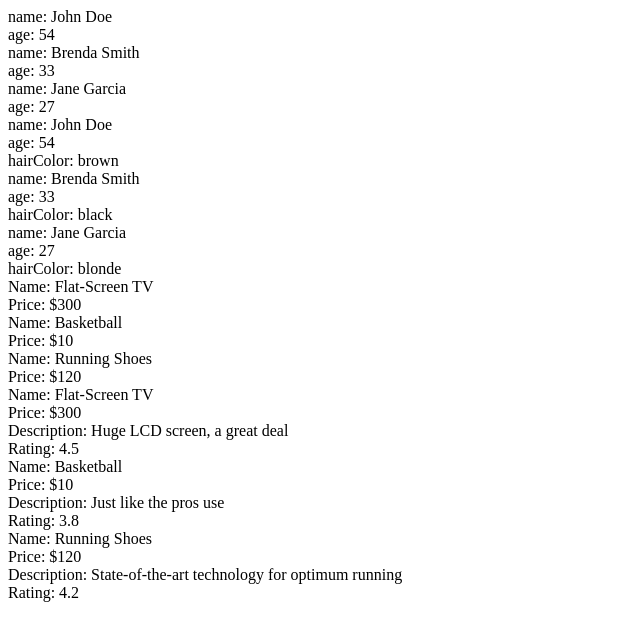
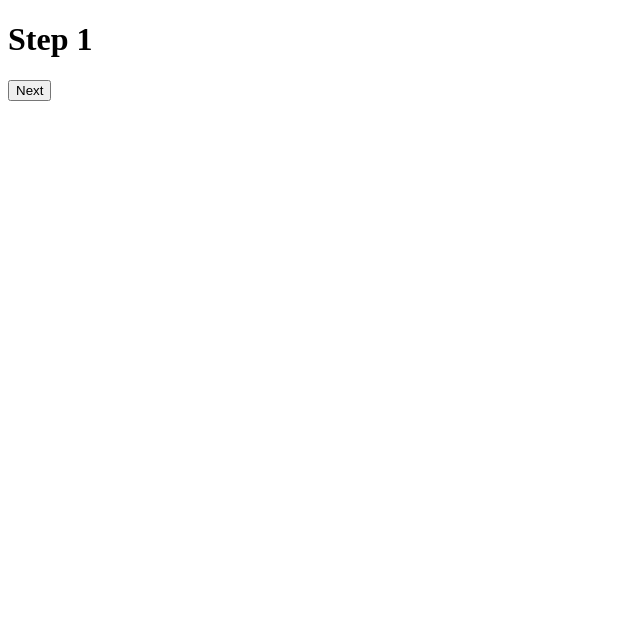
Before and after one commit to davemarong/react_experimenting, a React (Create React App) app: page / in a window 1280 px wide. Shown: the top 640 px of the page, without its empty margins (0-640 px from the left). Built offline with nearby package versions, Linux system fonts and the light colour scheme.

Commit message:
Onboarding flow

```diff
--- a/src/App.js
+++ b/src/App.js
@@ -1,74 +1,103 @@
-import { LargePersonListItem } from "./LargePersonListItem";
-import { LargeProductListItem } from "./LargeProductListItem";
-import { RegularList } from "./RegularList";
-import { SmallPersonListItem } from "./SmallPersonListItem";
-import { SmallProductListItem } from "./SmallProductListItem";
+import { useState } from "react";
+
+import { ControlledOnboardingFlow } from "./ControlledOnboardingFlow";
+
+const StepOne = ({ nextStep, onFinish }) => {
+  return (
+    <>
+      <h1>Step 1</h1>
+      <button
+        onClick={() => {
+          nextStep({ stepOne: "Dave" });
+        }}
+      >
+        Next
+      </button>
+    </>
+  );
+};
+const StepTwo = ({ nextStep, onFinish }) => {
+  return (
+    <>
+      <h1>Step 2</h1>
+      <button
+        onClick={() => {
+          nextStep({ stepTwo: 100 });
+        }}
+      >
+        Next
+      </button>
+    </>
+  );
+};
+const StepThree = ({ nextStep, onFinish }) => {
+  return (
+    <>
+      <h1>Step 3</h1>
+      <button
+        onClick={() => {
+          nextStep({ stepThree: "Skien" });
+        }}
+      >
+        Next
+      </button>
+    </>
+  );
+};
+const StepFour = ({ nextStep, onFinish }) => {
+  return (
+    <>
+      <h1>Step 4</h1>
+      <button
+        onClick={() => {
+          nextStep({ stepFour: "Adele" });
+        }}
+      >
+        Next
+      </button>
+    </>
+  );
+};
+const StepFive = ({ nextStep, onFinish }) => {
+  return (
+    <>
+      <h1>Step 5</h1>
+      <button
+        onClick={() => {
+          onFinish({ stepFive: "Iselin" });
+        }}
+      >
+        Finish
+      </button>
+    </>
+  );
+};
 
 function App() {
-  const people = [
-    {
-      name: "John Doe",
-      age: 54,
-      hairColor: "brown",
-      hobbies: ["swimming", "bicycling", "video games"],
-    },
-    {
-      name: "Brenda Smith",
-      age: 33,
-      hairColor: "black",
-      hobbies: ["golf", "mathematics"],
-    },
-    {
-      name: "Jane Garcia",
-      age: 27,
-      hairColor: "blonde",
-      hobbies: ["biology", "medicine", "gymnastics"],
-    },
-  ];
+  const [currentStepIndex, setCurrentStepIndex] = useState(0);
+  const [onboardingFlow, setOnboardingFlow] = useState({});
 
-  const products = [
-    {
-      name: "Flat-Screen TV",
-      price: "$300",
-      description: "Huge LCD screen, a great deal",
-      rating: 4.5,
-    },
-    {
-      name: "Basketball",
-      price: "$10",
-      description: "Just like the pros use",
-      rating: 3.8,
-    },
-    {
-      name: "Running Shoes",
-      price: "$120",
-      description: "State-of-the-art technology for optimum running",
-      rating: 4.2,
-    },
-  ];
-
+  const nextStep = (stepData) => {
+    setCurrentStepIndex(currentStepIndex + 1);
+    setOnboardingFlow({ ...onboardingFlow, ...stepData });
+  };
+  const onFinish = (stepData) => {
+    setOnboardingFlow({ ...onboardingFlow, ...stepData });
+    alert("You are done, dude!");
+  };
+  console.log(onboardingFlow);
   return (
     <div>
-      <RegularList
-        allListData={people}
-        propName="person"
-        itemComp={SmallPersonListItem}
-      />
-      <RegularList
-        allListData={people}
-        propName="person"
-        itemComp={LargePersonListItem}
-      />
-      <RegularList
-        allListData={products}
-        propName="product"
-        itemComp={SmallProductListItem}
-      />
-      <RegularList
-        allListData={products}
-        propName="product"
-        itemComp={LargeProductListItem}
-      />
+      <ControlledOnboardingFlow
+        currentStepIndex={currentStepIndex}
+        nextStep={nextStep}
+      >
+        <StepOne />
+        <StepTwo />
+        <StepThree />
+        <StepFour />
+        <StepFive onFinish={onFinish} />
+      </ControlledOnboardingFlow>
     </div>
   );
 }
--- /dev/null
+++ b/src/ControlledOnboardingFlow.js
@@ -0,0 +1,11 @@
+import React from "react";
+
+export const ControlledOnboardingFlow = ({
+  children,
+  currentStepIndex,
+  nextStep,
+}) => {
+  const StepElement = React.Children.toArray(children);
+
+  return <>{React.cloneElement(StepElement[currentStepIndex], { nextStep })}</>;
+};
--- a/src/LargePersonListItem.js
+++ /dev/null
@@ -1,10 +0,0 @@
-export const LargePersonListItem = ({ person }) => {
-  const { name, age, hairColor } = person;
-  return (
-    <div>
-      <div>name: {name}</div>
-      <div>age: {age}</div>
-      <div>hairColor: {hairColor}</div>
-    </div>
-  );
-};
--- a/src/LargeProductListItem.js
+++ /dev/null
@@ -1,11 +0,0 @@
-export const LargeProductListItem = ({ product }) => {
-  const { name, price, description, rating } = product;
-  return (
-    <>
-      <div>Name: {name}</div>
-      <div>Price: {price}</div>
-      <div>Description: {description}</div>
-      <div>Rating: {rating}</div>
-    </>
-  );
-};
--- a/src/RegularList.js
+++ /dev/null
@@ -1,9 +0,0 @@
-export const RegularList = ({ allListData, propName, itemComp: ItemComp }) => {
-  return (
-    <>
-      {allListData.map((listData, id) => {
-        return <ItemComp {...{ [propName]: listData }} />;
-      })}
-    </>
-  );
-};
--- a/src/SmallPersonListItem.js
+++ /dev/null
@@ -1,9 +0,0 @@
-export const SmallPersonListItem = ({ person }) => {
-  const { name, age } = person;
-  return (
-    <div>
-      <div>name: {name}</div>
-      <div>age: {age}</div>
-    </div>
-  );
-};
--- a/src/SmallProductListItem.js
+++ /dev/null
@@ -1,9 +0,0 @@
-export const SmallProductListItem = ({ product }) => {
-  const { name, price } = product;
-  return (
-    <>
-      <div>Name: {name}</div>
-      <div>Price: {price}</div>
-    </>
-  );
-};
```
Also changed, not shown: src/SplitScreen.js (deleted, +0 -18 lines).
